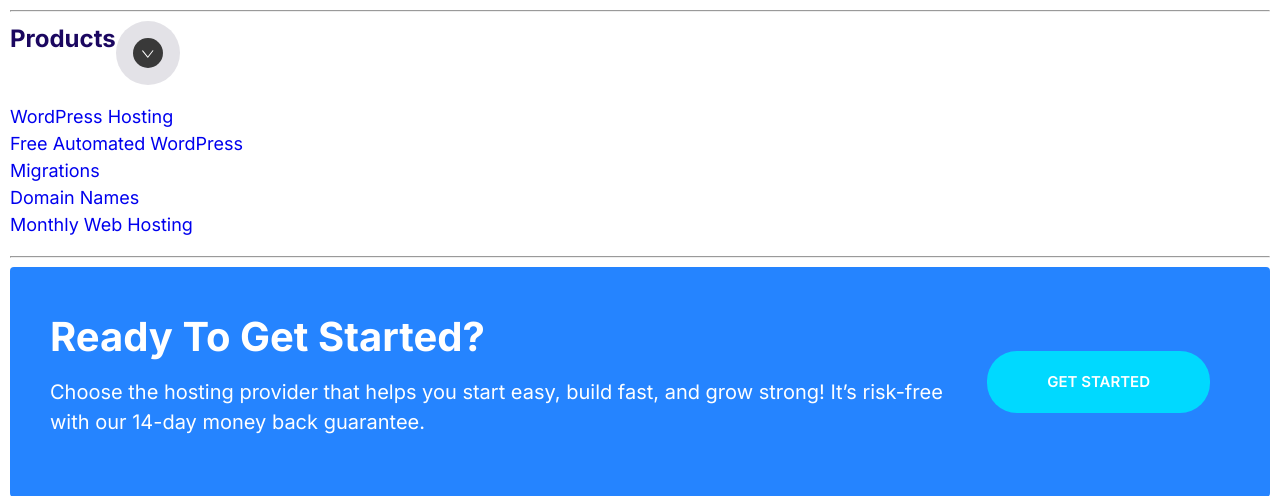
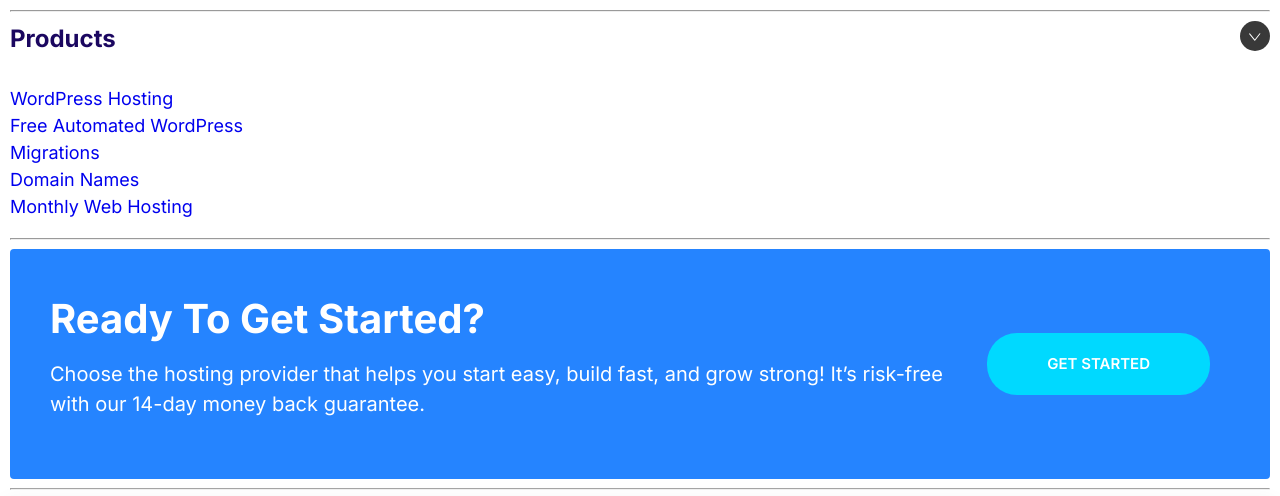
Before and after one commit to pesekt1/html-css-3, a PHP site: page / in a window 1280 px wide. Shown: the top 496 px of the page. Run offline with PHP 8.4, Linux system fonts and the light colour scheme.

Commit message:
collapsible

```diff
--- a/css/styles.css
+++ b/css/styles.css
@@ -575,12 +575,29 @@ a {
   }
 }
 
-/* Collapsibles */
+/************************ Collapsibles *********************************/
 
 .collapsible__header {
   display: flex;
+  justify-content: space-between;
 }
 
 .collapsible__heading {
   margin-top: 0;
 }
+
+.collapsible__chevron {
+  transform: rotate(-90deg);
+}
+
+.collapsible__content {
+  display: none;
+}
+
+.collapsible--expanded .collapsible__chevron {
+  transform: rotate(0);
+}
+
+.collapsible--expanded .collapsible__content {
+  display: block;
+}
--- a/index.html
+++ b/index.html
@@ -17,14 +17,14 @@
   <body>
     <hr />
     <!-- Collapsible -->
-    <div class="collapsible">
+    <div class="collapsible collapsible--expanded">
       <header class="collapsible__header">
         <h3 class="collapsible__heading">Products</h3>
-        <span class="icon-container">
-          <svg class="icon icon--white icon--small">
+        <a href="#">
+          <svg class="icon icon--white icon--small collapsible__chevron">
             <use xlink:href="images/sprite.svg#chevron"></use>
           </svg>
-        </span>
+        </a>
       </header>
       <div class="collapsible__content">
         <ul class="list">
--- /dev/null
+++ b/js/main.js
@@ -0,0 +1,6 @@
+const collapsibles = document.querySelectorAll(".collapsible");
+collapsibles.forEach((item) =>
+  item.addEventListener("click", function () {
+    this.classList.toggle("collapsible--expanded");
+  })
+);
```
